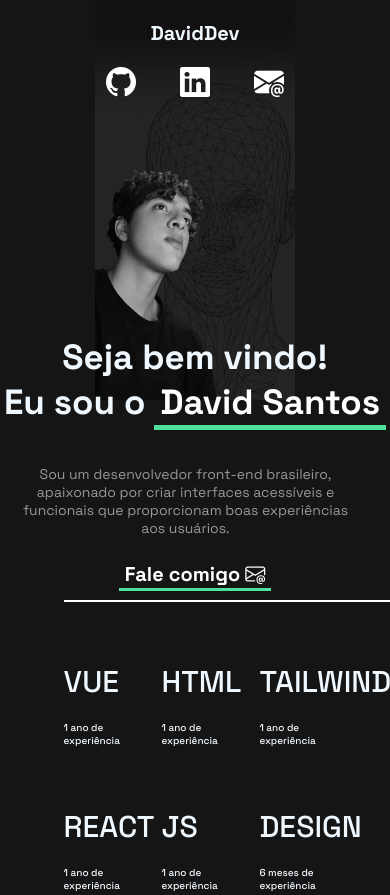
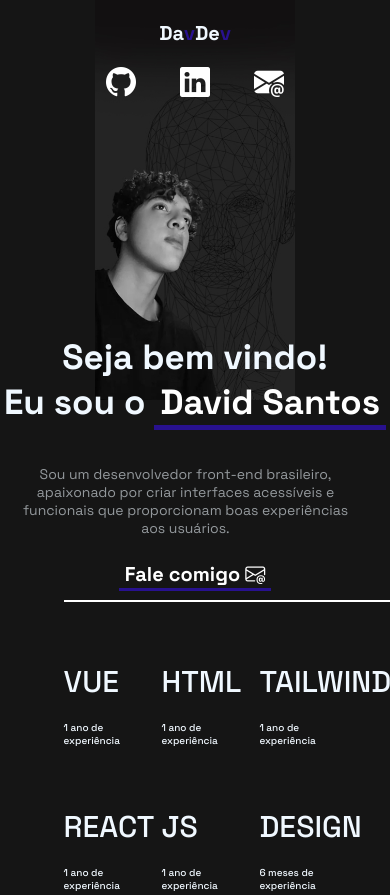
Before and after one commit to davidsantdev/portifolio_davdev, a plain HTML site: page index.html in a window 390 px wide. Shown: the top 895 px of the page. Drawn offline with nearby package versions, Linux system fonts and the light colour scheme; a script that the page names is missing.

Commit message:
commit colors

```diff
--- a/index.html
+++ b/index.html
@@ -10,12 +10,12 @@
 <link href="https://fonts.googleapis.com/css2?family=Space+Grotesk:wght@300..700&display=swap" rel="stylesheet">
 <link rel="stylesheet" href="https://cdn.jsdelivr.net/npm/bootstrap-icons@1.13.1/font/bootstrap-icons.min.css">
 <link rel="stylesheet" href="https://cdn.jsdelivr.net/npm/bootstrap-icons@1.13.1/font/bootstrap-icons.min.css">
-  <link rel="stylesheet" href="https://unpkg.com/aos@next/dist/aos.css" />
+<link rel="stylesheet" href="https://unpkg.com/aos@next/dist/aos.css" />
 </head>
 <body>
     <header>
 
-        <p class="dev">DavidDev</p>
+        <p class="dev">Da<span class="v">v</span>De<span class="v">v</span></p>
         <div class="icon">
         <a href="https://github.com/davidsantdev"><i class="bi bi-github"></i></a>
         <a href="https://www.linkedin.com/in/david-santos-781582335/"><i class="bi bi-linkedin"></i></a>
--- a/style.css
+++ b/style.css
@@ -20,6 +20,11 @@ body{
         height: 600px;
     }
 
+}
+.v{
+    color: #28118f;
+    font-weight: 900;
+    font-family: "Space Grotesk", sans-serif;
 }
 
 
@@ -50,7 +55,7 @@ button{
     font-size: 80px;
     background-color: transparent;
     border: none; /* Remove todas as bordas padrão */
-    border-bottom: 5px solid #4ce19d; /* Aplica apenas a borda inferior */
+    border-bottom: 5px solid #28118f; /* Aplica apenas a borda inferior */
     color: white;
 
 
@@ -73,7 +78,7 @@ button{
     font-size: 40px;
     background-color: transparent;
     border: none; /* Remove todas as bordas padrão */
-    border-bottom: 5px solid #4ce19d; /* Aplica apenas a borda inferior */
+    border-bottom: 5px solid #28118f; /* Aplica apenas a borda inferior */
     color: white;
 
 
@@ -81,7 +86,7 @@ button{
     @media (max-width: 1024px){
 
         font-size: 20px;
-        border-bottom: 3px solid #4ce19d;
+        border-bottom: 3px solid #28118f;
 
 
 
@@ -119,7 +124,7 @@ button{
 
         margin-left: auto;
         margin-right: auto;
-        background-color: #35ff1b;
+        background-color: #28118f;
         height: 300px;
 
 
@@ -148,7 +153,7 @@ header{
         transition: all 0.3s ease;
     }
     .icon a:hover{
-        color: #0fe082;
+        color: #28118f;
     }
 
 }
@@ -216,7 +221,7 @@ header{
 }
 .linha-2{
 
-    background-color: #4ce19d;
+    background-color: #28118f;
     width: 230px;
     height: 2px;
     position: absolute;
```
